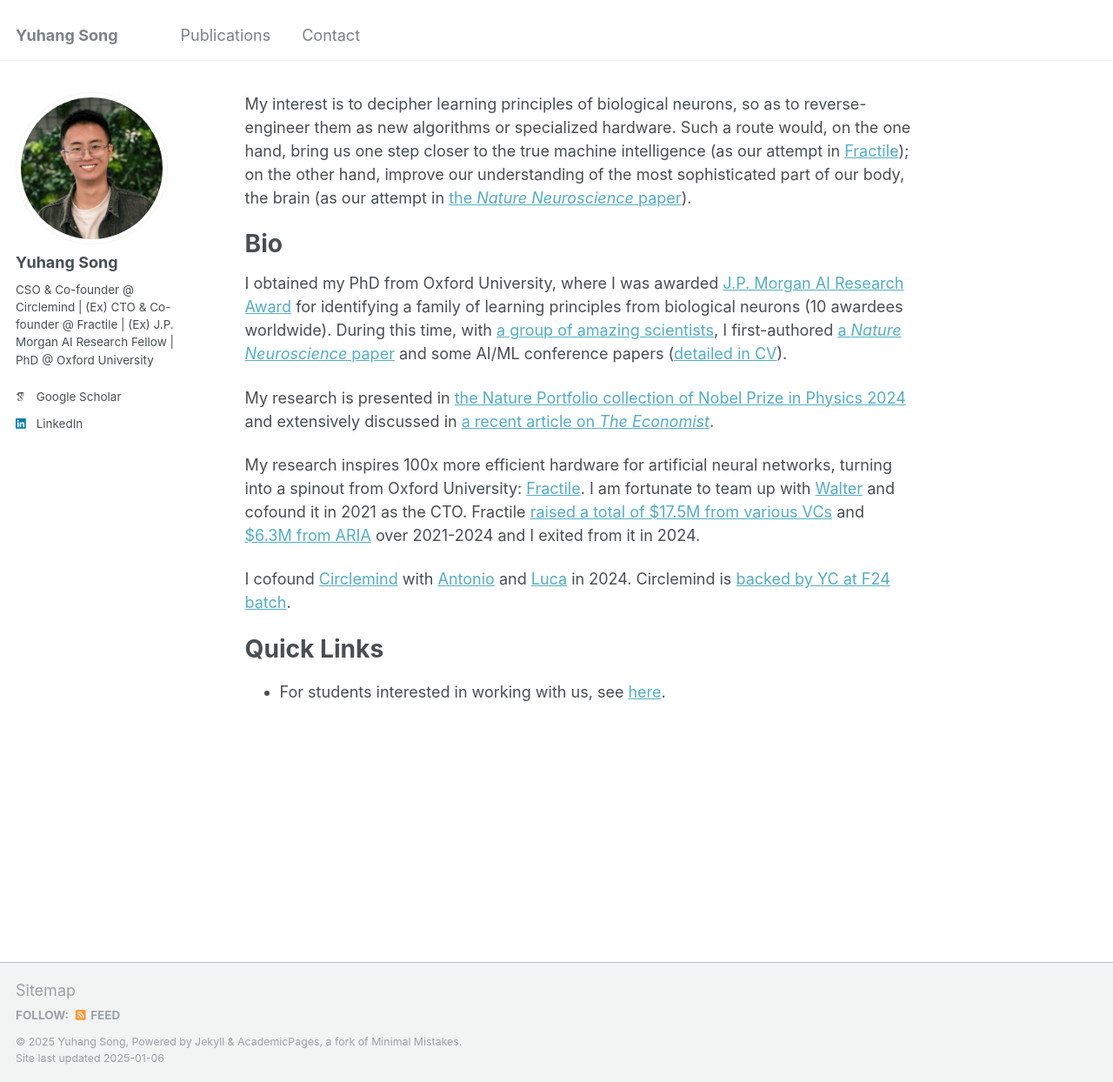
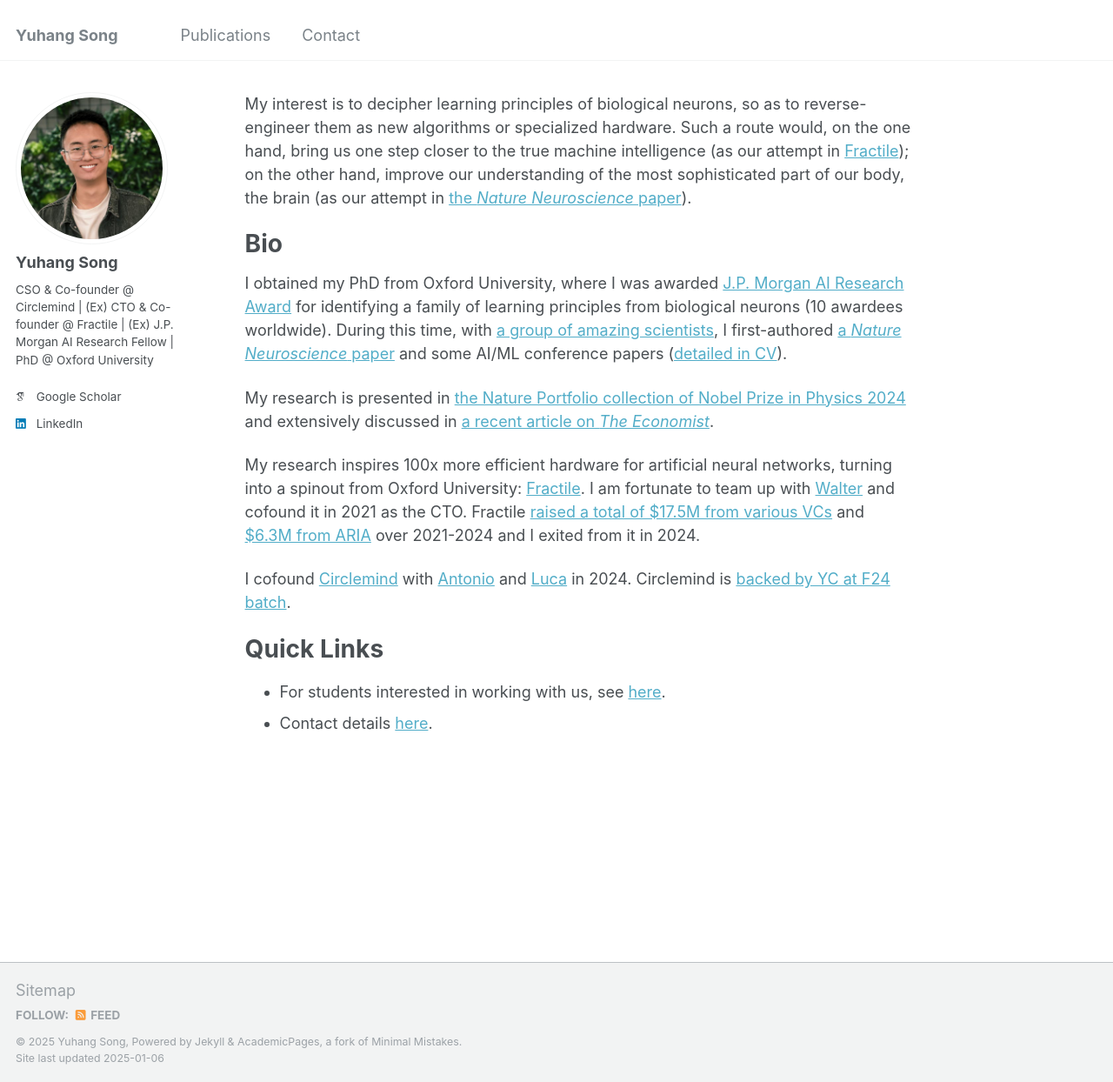
Before and after one commit to YuhangSong/YuhangSong.github.io, a Jekyll site: the page built from _pages/about.md, in a window 1280 px wide and 1244 px high. Shown: the whole window at 87% size. Built offline with Jekyll 4.4.1, drawn with Linux system fonts in a browser that asks for light colours; some web fonts are replaced.

Commit message:
update about.md

```diff
--- a/_pages/about.md
+++ b/_pages/about.md
@@ -3,22 +3,24 @@
 # title: "Interest"
 author_profile: true
 redirect_from:
-  - /about/
-  - /about.html
+    - /about/
+    - /about.html
 ---
 
 <!-- > 中文版请下滑 -->
 
 My interest is to decipher learning principles of biological neurons, so as to reverse-engineer them as new algorithms or specialized hardware. Such a route would, on the one hand, bring us one step closer to the true machine intelligence (as our attempt in [Fractile](https://www.fractile.ai/)); on the other hand, improve our understanding of the most sophisticated part of our body, the brain (as our attempt in [the _Nature Neuroscience_ paper](https://www.nature.com/articles/s41593-023-01514-1)).
+
 <!-- , so that diseases related to learning, and broadly, to neural systems, can be better understood and treated -->
 
-Bio
-======
+# Bio
 
 <!-- in Computer Science & Neuroscience -->
+
 I obtained my PhD from Oxford University, where I was awarded [J.P. Morgan AI Research Award](https://www.jpmorgan.com/technology/artificial-intelligence/research-awards) for identifying a family of learning principles from biological neurons (10 awardees worldwide). During this time, with [a group of amazing scientists](https://www.mrcbndu.ox.ac.uk/groups/bogacz-group), I first-authored [a _Nature Neuroscience_ paper](https://www.nature.com/articles/s41593-023-01514-1) and some AI/ML conference papers ([detailed in CV](http://yuhangsong.github.io/files/Curriculum_Vitae.pdf)).
 
 My research is presented in [the Nature Portfolio collection of Nobel Prize in Physics 2024](https://www.nature.com/collections/ehbjaifcgc) and extensively discussed in [a recent article on _The Economist_](https://www.economist.com/science-and-technology/2024/08/14/ai-scientists-are-producing-new-theories-of-how-the-brain-learns).
+
 <!-- "Other researchers are exploring rather different theories. In a paper published in _Nature Neuroscience_ earlier this year, Yuhang Song and colleagues at Oxford University..." -->
 
 My research inspires 100x more efficient hardware for artificial neural networks, turning into a spinout from Oxford University: [Fractile](https://www.fractile.ai/). I am fortunate to team up with [Walter](https://www.linkedin.com/in/walter-goodwin/) and cofound it in 2021 as the CTO. Fractile [raised a total of $17.5M from various VCs](https://fortune.com/2024/07/26/fractile-ai-chip-startup-nvidia-15-million-funding-seed-round/) and [$6.3M from ARIA](https://www.businessweekly.co.uk/posts/fractile-on-song-as-aria-awards-ps5m-to-ai-chip-design-pioneer) over 2021-2024 and I exited from it in 2024.
@@ -40,7 +42,7 @@
 
 2024年，我和[Antonio](https://www.linkedin.com/in/antonio-vespoli-895727121/)及[Luca](https://www.linkedin.com/in/luca-pinchetti-414230222/)一起成立初创公司[Circlemind](https://circlemind.co)。Circlemind[受到YC在2024秋季批次的投资](https://www.ycombinator.com/companies/circlemind)。 -->
 
-Quick Links
-======
+# Quick Links
 
-* For students interested in working with us, see [here](https://yuhangsong.github.io/work-with-us/).
+-   For students interested in working with us, see [here](https://yuhangsong.github.io/work-with-us/).
+-   Contact details [here](https://yuhangsong.github.io/contact/).
```
